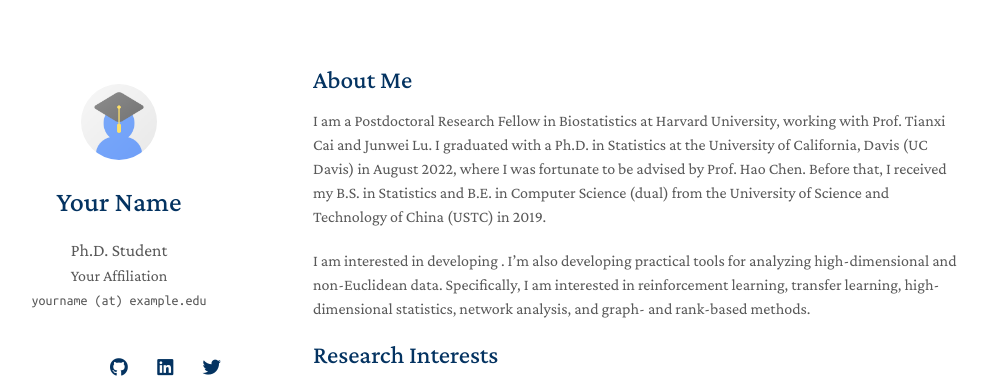
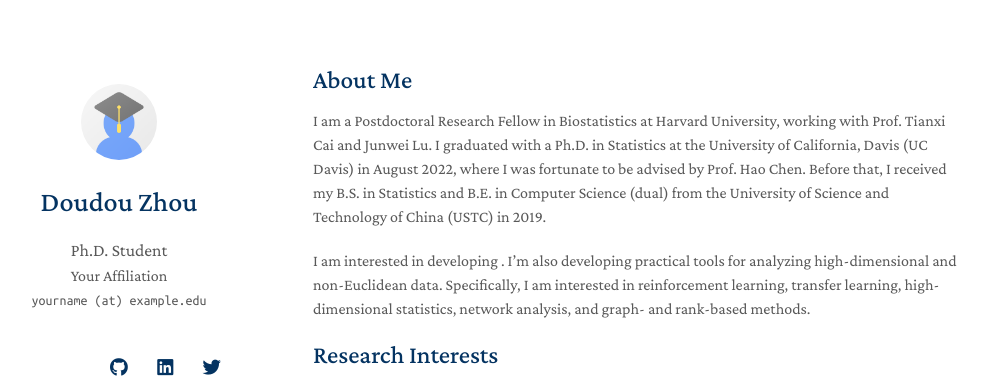
Before and after one commit to yaoyao-liu/minimal-light, a Jekyll site: the page built from index.md, in a window 1280 px wide. Shown: the top 382 px of the page, without its empty margins (157-1144 px from the left). Built offline with Jekyll 4.4.1, drawn with Linux system fonts in a browser that asks for light colours; nearby versions of some CDN libraries; a style sheet for code colours, icons or effects is not loaded; our own code applies the rules of GitHub Pages for plain Markdown files.

Commit message:
Update _config.yml

```diff
--- a/_config.yml
+++ b/_config.yml
@@ -1,5 +1,5 @@
 # Basic Information
-title: Your Name
+title: Doudou Zhou
 position: Ph.D. Student
 affiliation: Your Affiliation
 email: yourname (at) example.edu
```
